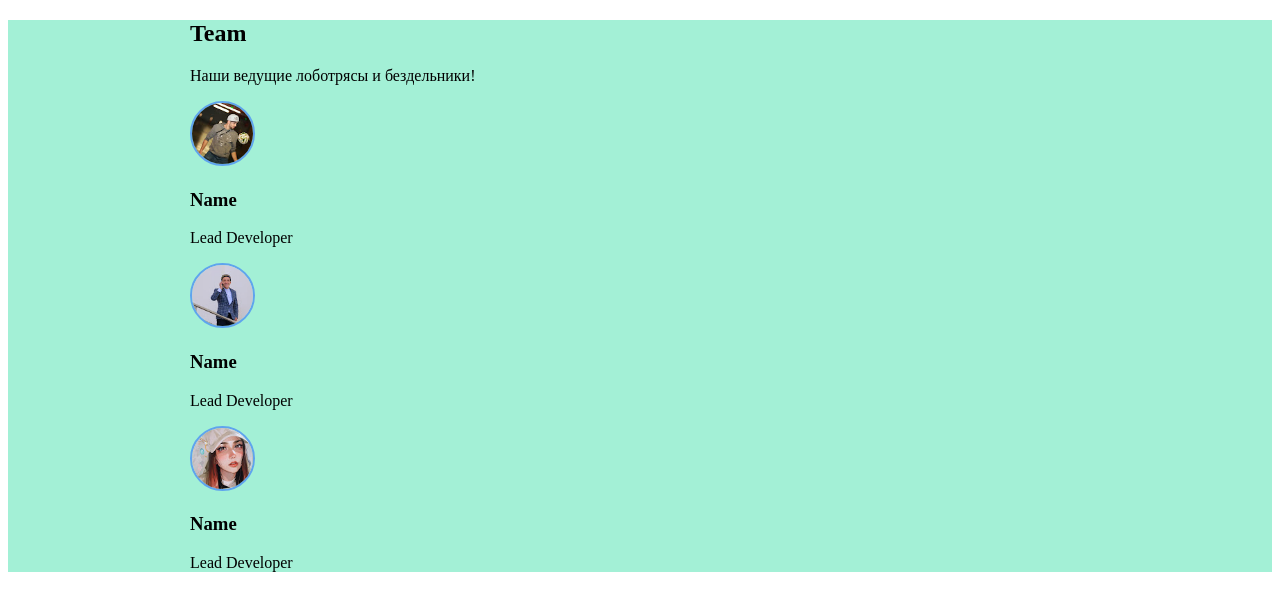
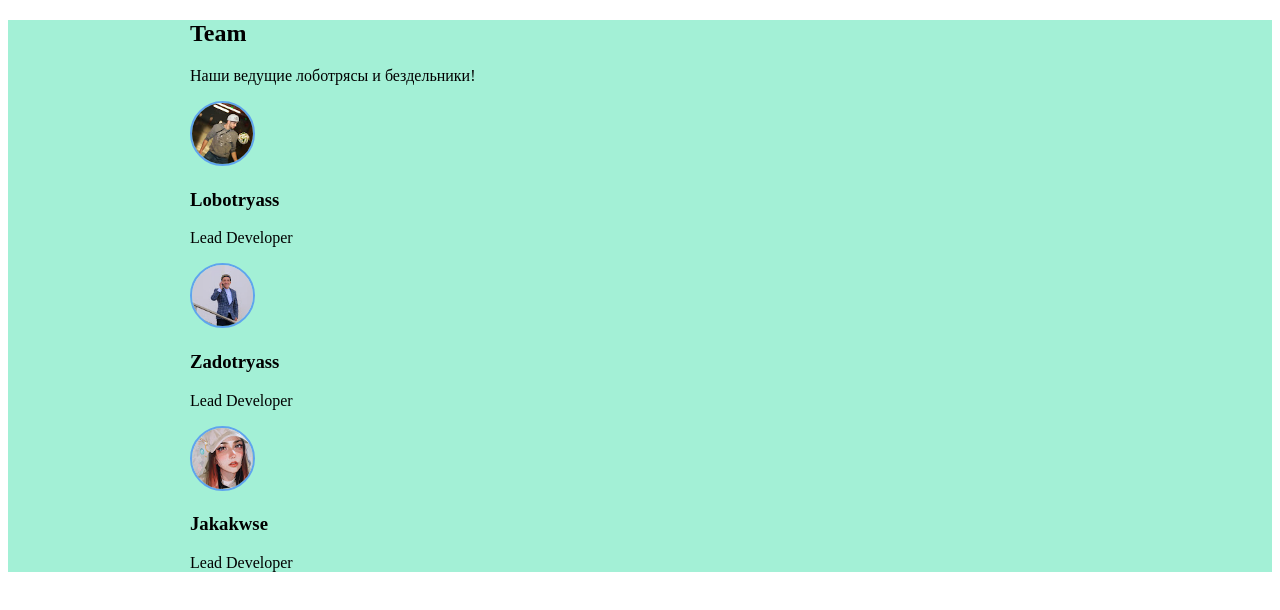
Before and after one commit to Mi4all78/GitLesson, a plain HTML site: page index.html in a window 1280 px wide. Drawn offline with Linux system fonts and the light colour scheme.

Commit message:
новое имя

```diff
--- a/index.html
+++ b/index.html
@@ -20,7 +20,7 @@
             <div class="cards">
                 <div class="item">
                     <img src="one.img/unnamed2.jpg" alt="" class="item_img">
-                    <h3 class="item_title">Name</h3>
+                    <h3 class="item_title">Lobotryass</h3>
                     <p class="item_text">Lead Developer</p>
                     <div class="icons">
                         <i class="fa fa-twitter" aria-hidden="true"></i>
@@ -31,7 +31,7 @@
             <div class="cards">
                 <div class="item">
                     <img src="one.img/unnamed.jpg" alt="" class="item_img">
-                    <h3 class="item_title">Name</h3>
+                    <h3 class="item_title">Zadotryass</h3>
                     <p class="item_text">Lead Developer</p>
                     <div class="icons">
                         <i class="fa fa-twitter" aria-hidden="true"></i>
@@ -42,7 +42,7 @@
             <div class="cards">
                 <div class="item">
                     <img src="one.img/channels4_profile.jpg" alt="" class="item_img">
-                    <h3 class="item_title">Name</h3>
+                    <h3 class="item_title">Jakakwse</h3>
                     <p class="item_text">Lead Developer</p>
                     <div class="icons">
                         <i class="fa fa-twitter" aria-hidden="true"></i>
```
